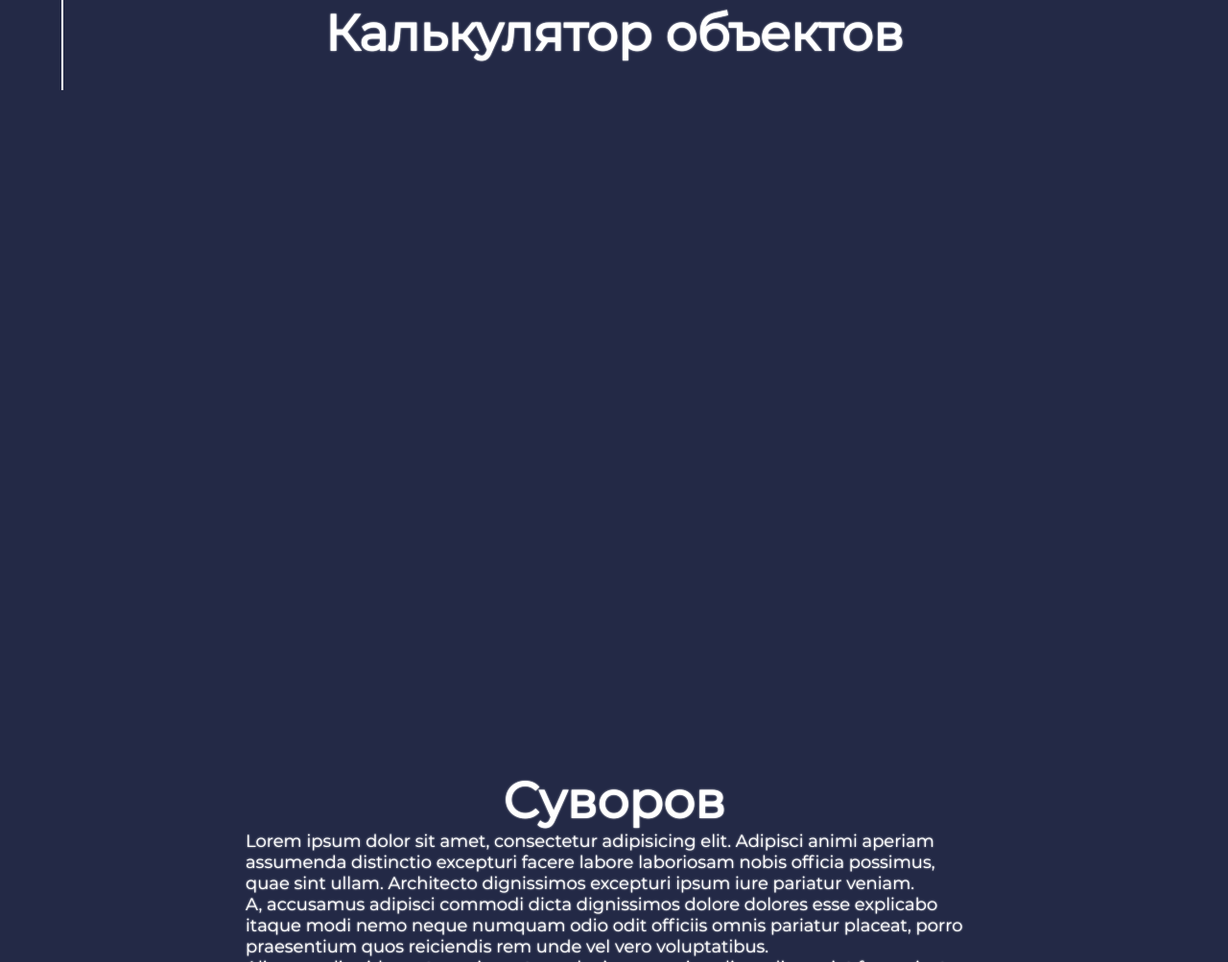
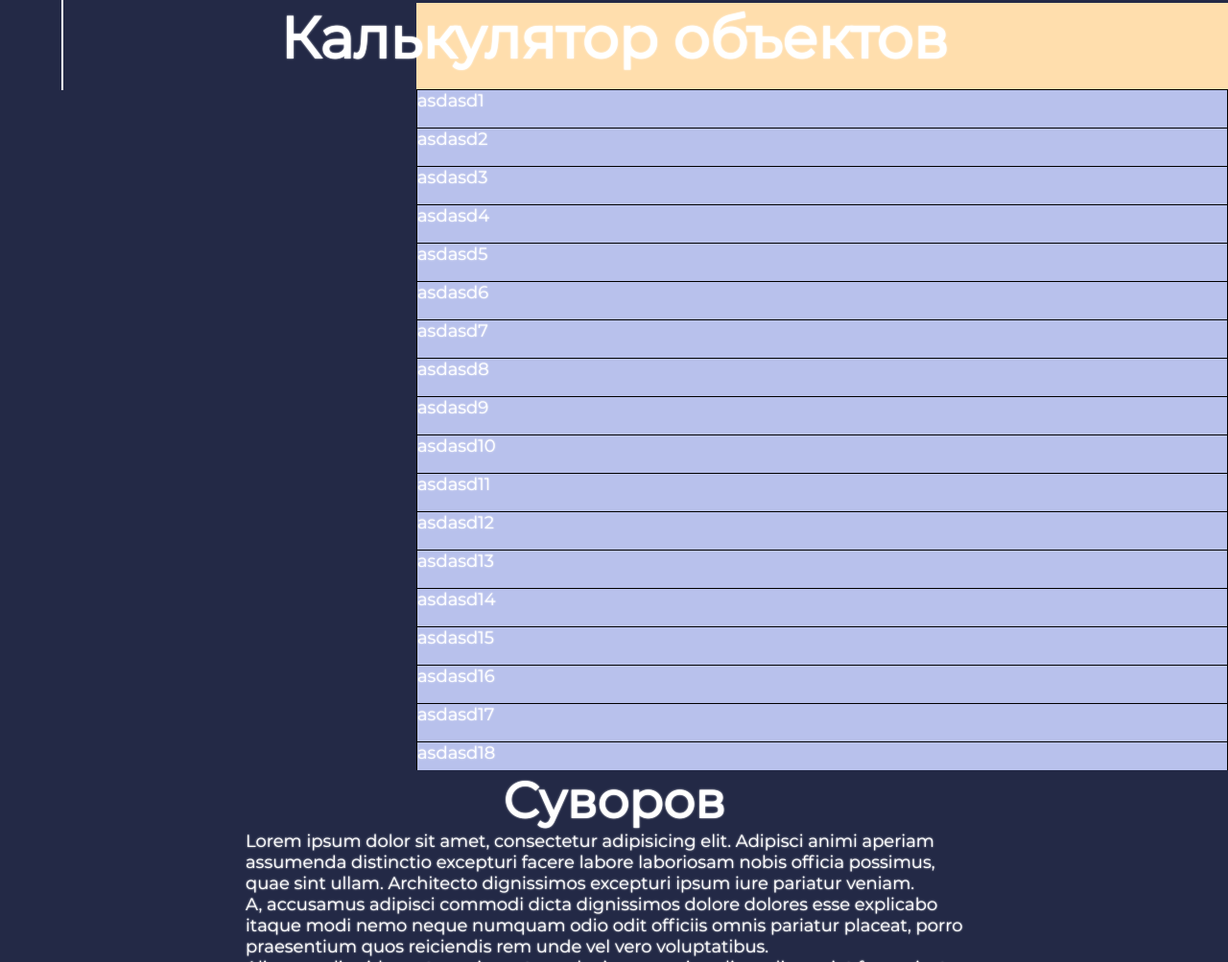
Before and after one commit to HakasLepehen/GS_1C, a website built with webpack: page index.html in a window 1280 px wide. Shown: the part 797-1800 px from the top of the page at 96% size. Built offline with nearby package versions, Linux system fonts and the light colour scheme.

Commit message:
working with viewing data

```diff
--- a/index.html
+++ b/index.html
@@ -21,7 +21,7 @@
             <li role="presentation" data-page="calc" class="">
                 <a href="#section2">
                     <span class="nav__counter">Калькулятор объектов</span>
-                    <p class="nav__body"><b>Подсчитайте количество объектов БСМТС</b>. </p>
+                    <p class="nav__body"><b>Подсчет неактивных объектов БСМТС</b>. </p>
                 </a>
             </li>
 
@@ -48,9 +48,6 @@
 
     <section class="section section2" id="section2">
 
-        <div class="container">
-            <h1>Калькулятор объектов</h1>
-
         <div class="modal">
             <div class="form-title-wrapper">
                 <span class="form-title">Авторизация в Glonasssoft</span>
@@ -65,8 +62,35 @@
                 <button type="submit" formmethod="get" class="btn-submit">Войти</button>
             </div>
         </div>
+        <h1>Калькулятор объектов</h1>
+        <div class="work-wrapper">
+            <div class="work-data">
+                <div class="client-data">asdasd1</div>
+                <div class="client-data">asdasd2</div>
+                <div class="client-data">asdasd3</div>
+                <div class="client-data">asdasd4</div>
+                <div class="client-data">asdasd5</div>
+                <div class="client-data">asdasd6</div>
+                <div class="client-data">asdasd7</div>
+                <div class="client-data">asdasd8</div>
+                <div class="client-data">asdasd9</div>
+                <div class="client-data">asdasd10</div>
+                <div class="client-data">asdasd11</div>
+                <div class="client-data">asdasd12</div>
+                <div class="client-data">asdasd13</div>
+                <div class="client-data">asdasd14</div>
+                <div class="client-data">asdasd15</div>
+                <div class="client-data">asdasd16</div>
+                <div class="client-data">asdasd17</div>
+                <div class="client-data">asdasd18</div>
+                <div class="client-data">asdasd19</div>
+                <div class="client-data">asdasd20</div>
+                <div class="client-data">asdasd21</div>
+                <div class="client-data">asdasd22</div>
+                <div class="client-data">asdasd23</div>
             </div>
 
+        </div>
     </section>
 
     <section class="section section3" id="section3">
--- a/src/index.js
+++ b/src/index.js
@@ -4,7 +4,6 @@ import './fonts/Montserrat-Regular.ttf';
 import './modules/vendors/GSconfig';
 import {initDealsOnMap} from "./modules/core/dealsOnMap/dealsOnMap";
 import {initCalculator} from "./modules/core/calculation/Сalculation";
-import {Cookie} from "./modules/core/calculation/objects/Cookie";
 
 // Плавное переключение по навигации
 const a = document.querySelectorAll('a[href*="#"]:not([href="#"])');
--- a/src/styles/styles.scss
+++ b/src/styles/styles.scss
@@ -42,7 +42,6 @@ body {
   min-height: 100vh;
   width: 100%;
   z-index: 0;
-
   position: relative;
 
   .section1, .section2, .section3, .section4 {
@@ -63,14 +62,6 @@ body {
 
   .section2 {
 
-    .container {
-
-      span {
-        display: block;
-        cursor: pointer;
-        margin: 0 auto;
-      }
-
     .modal {
       align-items: center;
       background: $backgroundWindow;
@@ -86,7 +77,7 @@ body {
       position: relative;
       top: 35vh;
       transition: margin-top 1s ease-in;
-        width: 40%;
+      width: 30%;
       z-index: 9999;
 
       .form-title-wrapper {
@@ -138,6 +129,35 @@ body {
         }
       }
     }
+
+    h1 {
+      position: absolute;
+      margin: 0;
+    }
+
+    .work-wrapper {
+      background-color: navajowhite;
+      height: 100vh;
+      margin: auto 0 auto auto;
+      width: calc(100% - 434px);
+      overflow: hidden;
+      padding-top: 90px;
+
+      .work-data {
+
+        height: 100%;
+        overflow-y: scroll;
+
+        .client-data {
+          border: 1px solid black;
+          border-bottom: none;
+          display: block;
+          width: 100%;
+          background-color: #b8c1ec;
+          height: 40px;
+          font-size: 18px;
+        }
+      }
     }
   }
 }
@@ -162,7 +182,6 @@ section {
     position: fixed;
     height: 100%;
     padding: 24px;
-
     display: flex;
     flex-flow: column nowrap;
     justify-content: flex-end;
```
Also changed, not shown: src/styles/styles.css, 1 other file. Lines whose indentation alone changed are shown as unchanged.
